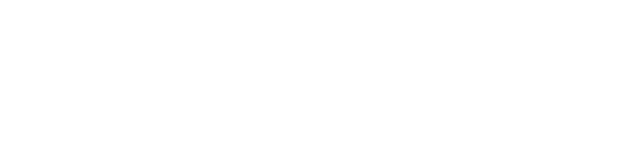
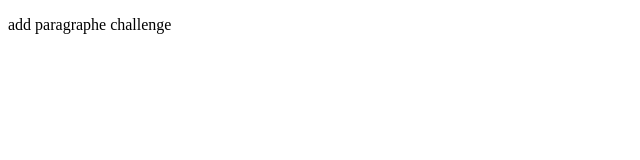
Before and after one commit to chloe-tt/sharezza-ooops, a plain HTML site: page index.html in a window 1280 px wide. Shown: the whole page, without its empty margins (0-640 px from the left). Drawn offline with Linux system fonts and the light colour scheme.

Commit message:
paragraph added

```diff
--- a/index.html
+++ b/index.html
@@ -5,6 +5,7 @@
     <title>coucou lol</title>
   </head>
   <body>
+  	<p> add paragraphe challenge</p>
 
   </body>
 </html>
```
